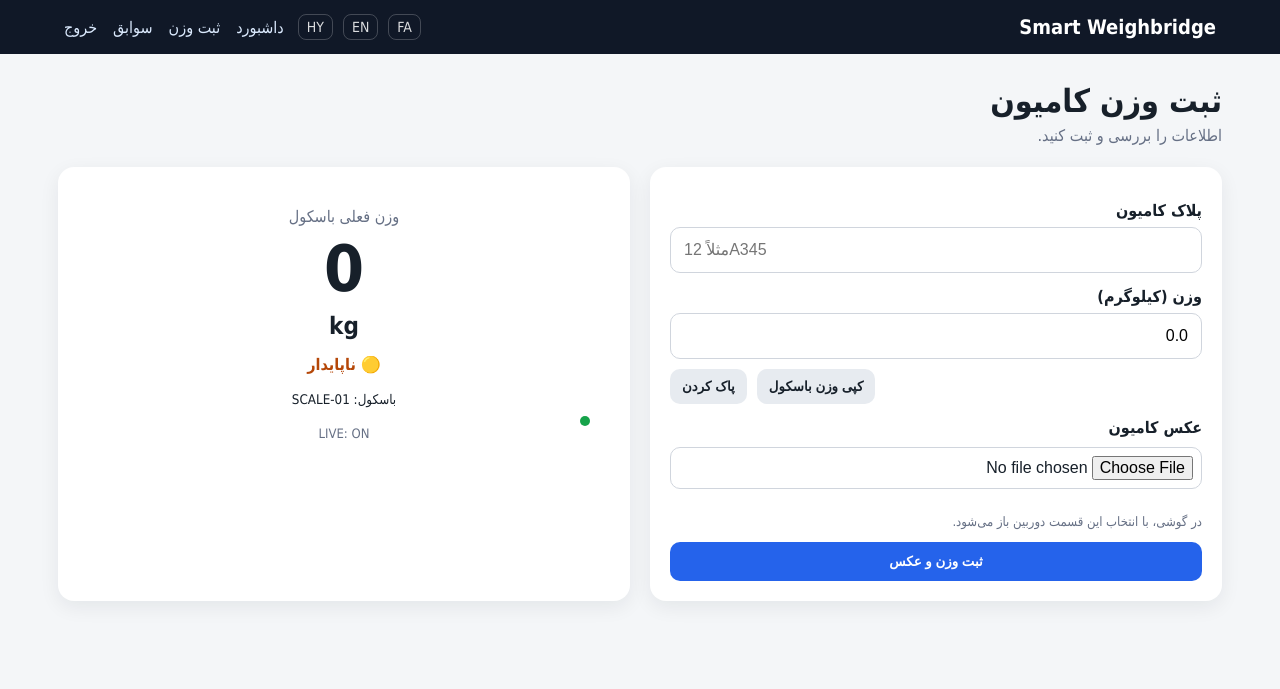
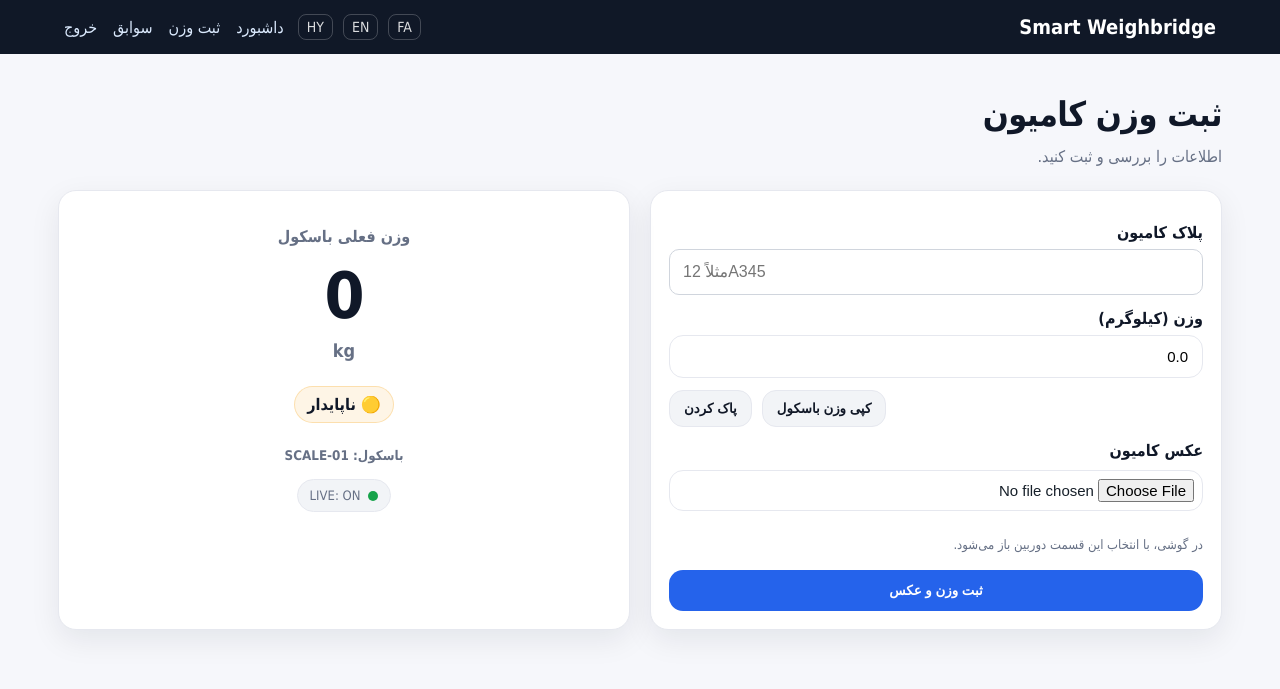
Before and after one commit to ataalamdoust10-del/smartweighbridge, a FastAPI app: page /weigh in a window 1280 px wide. Shown: the top 689 px of the page. Run offline with FastAPI, Linux system fonts and the light colour scheme; the visitor is signed in with stand-in values (Sample User, id 1); data comes from the database, SQL or seed files in the repository.

Commit message:
UI: Improve weigh page

```diff
--- a/app/templates/weigh.html
+++ b/app/templates/weigh.html
@@ -4,18 +4,216 @@
 
 {% block content %}
 <style>
+  :root{
+    --bg: #f6f7fb;
+    --card: #ffffff;
+    --text: #101828;
+    --muted: #667085;
+    --border: #e6e8ef;
+    --shadow: 0 10px 30px rgba(16,24,40,.08);
+    --primary: #2563eb;
+    --primary2:#1d4ed8;
+    --ok: #16a34a;
+    --warn:#f59e0b;
+    --radius: 18px;
+  }
+
+  body{ background: var(--bg); }
+  .container{ padding-top: 28px; padding-bottom: 40px; }
+
+  .page-head{
+    display:flex;
+    align-items:flex-end;
+    justify-content:space-between;
+    margin: 12px 0 18px;
+  }
+  .page-head h1{
+    margin: 0;
+    font-size: 34px;
+    letter-spacing: -0.5px;
+    color: var(--text);
+  }
+  .page-head p{
+    margin: 8px 0 0;
+    color: var(--muted);
+    line-height: 1.9;
+  }
+
+  .card{
+    background: var(--card);
+    border: 1px solid var(--border);
+    border-radius: var(--radius);
+    box-shadow: var(--shadow);
+    padding: 18px;
+  }
+
+  form label{
+    display:block;
+    margin: 12px 0 8px;
+    font-weight: 800;
+    color: var(--text);
+  }
+  form input[type="text"],
+  form input[type="number"],
+  form input[type="file"],
+  form select,
+  form textarea{
+    width: 100%;
+    border: 1px solid var(--border);
+    background: #fff;
+    border-radius: 14px;
+    padding: 12px 14px;
+    outline: none;
+    font-size: 15px;
+    transition: box-shadow .15s ease, border-color .15s ease, transform .05s ease;
+  }
+  form input:focus,
+  form select:focus,
+  form textarea:focus{
+    border-color: rgba(37,99,235,.55);
+    box-shadow: 0 0 0 4px rgba(37,99,235,.12);
+  }
+
+  .hint{
+    margin-top: 10px;
+    color: var(--muted);
+    font-size: 13px;
+    line-height: 1.8;
+  }
+
+  .btn{
+    border: 1px solid var(--border);
+    background: #f2f4f7;
+    color: #111827;
+    cursor: pointer;
+    border-radius: 14px;
+    padding: 10px 14px;
+    font-weight: 900;
+    transition: transform .05s ease, background .15s ease, border-color .15s ease;
+    user-select: none;
+  }
+  .btn:hover{ background: #eef2ff; border-color: #d7dcff; }
+  .btn:active{ transform: translateY(1px); }
+
+  .btn.primary{
+    background: var(--primary);
+    border-color: transparent;
+    color: #fff;
+  }
+  .btn.primary:hover{ background: var(--primary2); }
+
+  .btn.full{ width: 100%; padding: 12px 16px; }
+
+  .mini-actions{
+    display:flex;
+    gap:10px;
+    justify-content:flex-end;
+    margin-top: 12px;
+    flex-wrap:wrap;
+  }
+
   #photosWrap .photo-input{ display:block; margin-top:10px; }
-  .mini-actions{ display:flex; gap:10px; justify-content:flex-end; margin-top:10px; flex-wrap:wrap; }
-  .mini-actions .btn{ padding:10px 12px; border-radius:10px; font-weight:800; }
-  .photo-preview{ margin-top:12px; display:grid; grid-template-columns:repeat(2, 1fr); gap:12px; }
+
+  .photo-preview{
+    margin-top:12px;
+    display:grid;
+    grid-template-columns:repeat(2, 1fr);
+    gap:12px;
+  }
   .photo-item{ position:relative; }
-  .photo-item img{ width:100%; height:160px; object-fit:cover; border-radius:12px; background:#f2f4f7; border:1px solid #eaecf0; }
-  .photo-item button{ position:absolute; top:8px; left:8px; border:0; border-radius:10px; padding:6px 10px; cursor:pointer; background:rgba(0,0,0,.55); color:#fff; font-weight:900; line-height:1; }
-  .conn{ margin-top:8px; font-size:13px; color:#667085; }
-  .dot{ display:inline-block; width:10px; height:10px; border-radius:50%; margin-left:6px; vertical-align:middle; }
-  .dot.ok{ background:#16a34a; }
-  .dot.bad{ background:#f59e0b; }
-  @media(max-width:760px){ .photo-preview{ grid-template-columns:1fr; } }
+  .photo-item img{
+    width:100%;
+    height:170px;
+    object-fit:cover;
+    border-radius:16px;
+    background:#f2f4f7;
+    border:1px solid var(--border);
+  }
+  .photo-item button{
+    position:absolute;
+    top:10px;
+    left:10px;
+    border:0;
+    border-radius:12px;
+    padding:7px 10px;
+    cursor:pointer;
+    background:rgba(16,24,40,.65);
+    color:#fff;
+    font-weight:900;
+    line-height:1;
+    backdrop-filter: blur(6px);
+  }
+
+  .scale-box{
+    display:flex;
+    flex-direction:column;
+    gap:10px;
+    align-items:center;
+    text-align:center;
+    padding: 18px 10px;
+  }
+  .scale-box > span{
+    color: var(--muted);
+    font-weight: 800;
+  }
+  #liveWeight{
+    font-size: 64px;
+    line-height: 1;
+    letter-spacing: -1px;
+    color: var(--text);
+  }
+  .scale-box b{
+    font-size: 18px;
+    color: var(--muted);
+    font-weight: 900;
+    margin-top: -6px;
+  }
+
+  #stable{
+    padding: 8px 12px;
+    border-radius: 999px;
+    font-weight: 900;
+    border: 1px solid var(--border);
+    background: #f9fafb;
+    color: var(--text);
+  }
+  #stable.stable{
+    border-color: rgba(22,163,74,.25);
+    background: rgba(22,163,74,.08);
+  }
+  #stable.unstable{
+    border-color: rgba(245,158,11,.25);
+    background: rgba(245,158,11,.10);
+  }
+
+  #scaleStatus{
+    color: var(--muted);
+    font-weight: 800;
+  }
+
+  .conn{
+    margin-top: 6px;
+    font-size: 13px;
+    color: var(--muted);
+    display:inline-flex;
+    align-items:center;
+    gap:8px;
+    padding: 8px 12px;
+    border-radius: 999px;
+    background: #f2f4f7;
+    border: 1px solid var(--border);
+  }
+  .dot{ width:10px; height:10px; border-radius:50%; display:inline-block; }
+  .dot.ok{ background: var(--ok); }
+  .dot.bad{ background: var(--warn); }
+
+  @media(max-width: 760px){
+    .page-head{ align-items:flex-start; flex-direction:column; gap:8px; }
+    #liveWeight{ font-size: 54px; }
+    .photo-preview{ grid-template-columns:1fr; }
+    .mini-actions{ justify-content:stretch; }
+    .mini-actions .btn{ flex: 1; }
+  }
 </style>
 
 <div class="page-head">
@@ -26,6 +224,7 @@
 </div>
 
 <div class="grid-2">
+  <!-- فرم ثبت -->
   <section class="card">
     <form method="post" action="/weigh" enctype="multipart/form-data" id="weighForm">
       <label>{{ _('truck_plate') }}</label>
@@ -40,24 +239,31 @@
       </div>
 
       <label>{{ _('truck_photo') }}</label>
+
       <div id="photosWrap">
         <input class="camera photo-input" type="file" name="photo" accept="image/*" capture="environment">
       </div>
+
       <div id="photoPreview" class="photo-preview"></div>
+
       <p class="hint">{{ _('hint_camera') }}</p>
+
       <button class="btn primary full" type="submit">{{ _('submit_weigh') }}</button>
     </form>
   </section>
 
+  <!-- نمایش وزن باسکول -->
   <section class="card">
     <div class="scale-box">
       <span>{{ _('current_scale_weight') }}</span>
       <strong id="liveWeight">{{ state.weight }}</strong>
       <b>kg</b>
+
       <div id="stable" class="{{ 'stable' if state.stable else 'unstable' }}">
         {{ '🟢 ' + _('stable') if state.stable else '🟡 ' + _('waiting') }}
       </div>
-      <small id="scaleStatus">{{ _('scale') }}: {{ state.scale_id }}</small>
+
+      <small id="scaleStatus">{{ _('scale') }}: {{ state.scale_id or '' }}</small>
       <div class="conn" id="connStatus"><span class="dot bad"></span>LIVE: OFF</div>
     </div>
   </section>
@@ -65,6 +271,7 @@
 
 <script>
 document.addEventListener('DOMContentLoaded', () => {
+  // ====== plate formatting ======
   const plateInput = document.getElementById('plateInput');
   if (plateInput) {
     plateInput.addEventListener('input', () => {
@@ -72,6 +279,7 @@ document.addEventListener('DOMContentLoaded', () => {
     });
   }
 
+  // ====== weight live ======
   const wi = document.getElementById('weightInput');
   const lw = document.getElementById('liveWeight');
   const s  = document.getElementById('stable');
@@ -93,9 +301,14 @@ document.addEventListener('DOMContentLoaded', () => {
       const r = await fetch('/api/scale/weight', { cache: 'no-store' });
       const d = await r.json();
 
-      if (cs) { cs.innerHTML = `<span class="dot ok"></span>LIVE: ON`; }
-      if (document.activeElement !== wi) { lw.textContent = (d.weight ?? 0); }
-      if (ss) { ss.textContent = SCALE_LABEL + ': ' + (d.scale_id ?? ''); }
+      if (cs) cs.innerHTML = `<span class="dot ok"></span>LIVE: ON`;
+
+      if (document.activeElement !== wi) {
+        lw.textContent = (d.weight ?? 0);
+      }
+
+      if (ss) ss.textContent = SCALE_LABEL + ': ' + (d.scale_id ?? '');
+
       if (s) {
         if (d.stable) {
           s.className = 'stable';
@@ -106,44 +319,93 @@ document.addEventListener('DOMContentLoaded', () => {
         }
       }
     } catch (e) {
-      if (cs) { cs.innerHTML = `<span class="dot bad"></span>LIVE: OFF`; }
+      if (cs) cs.innerHTML = `<span class="dot bad"></span>LIVE: OFF`;
     }
   }
 
   refreshWeight();
   setInterval(refreshWeight, 1000);
 
+  // ====== copy scale button ======
   const copyBtn = document.getElementById('copyScaleBtn');
   if (copyBtn && wi && lw) {
-    copyBtn.addEventListener('click', () => { wi.value = lw.textContent; });
+    copyBtn.addEventListener('click', () => {
+      wi.value = lw.textContent;
+      wi.dispatchEvent(new Event('input')); // برای آپدیت نمایش
+    });
   }
 
+  // ====== clear form ======
   const clearBtn = document.getElementById('clearFormBtn');
   if (clearBtn) {
     clearBtn.addEventListener('click', () => {
-      document.getElementById('weighForm').reset();
-      document.getElementById('photoPreview').innerHTML = '';
-      lw.textContent = '0';
+      const form = document.getElementById('weighForm');
+      const preview = document.getElementById('photoPreview');
+      const wrap = document.getElementById('photosWrap');
+
+      if (form) form.reset();
+      if (preview) preview.innerHTML = '';
+
+      // ریست ورودی‌های عکس به یک input
+      if (wrap) {
+        wrap.innerHTML = '';
+        const first = document.createElement('input');
+        first.className = 'camera photo-input';
+        first.type = 'file';
+        first.name = 'photo';
+        first.accept = 'image/*';
+        first.setAttribute('capture', 'environment');
+        wrap.appendChild(first);
+      }
+
+      if (lw) lw.textContent = '0';
+      if (wi) wi.value = '';
     });
   }
 
+  // ====== multi photo ======
   const photosWrap = document.getElementById('photosWrap');
   const photoPreview = document.getElementById('photoPreview');
+
+  if (photosWrap && photoPreview) {
     photosWrap.addEventListener('change', (e) => {
       if (!e.target.classList.contains('photo-input')) return;
-    const file = e.target.files[0];
+
+      const file = e.target.files && e.target.files[0];
       if (!file) return;
 
+      // نمایش پیش‌نمایش
       const reader = new FileReader();
       reader.onload = (ev) => {
         const item = document.createElement('div');
         item.className = 'photo-item';
-      item.innerHTML = `<img src="${ev.target.result}"><button type="button">✕</button>`;
-      item.querySelector('button').onclick = () => { item.remove(); e.target.remove(); };
+        item.innerHTML = `
+          <img src="${ev.target.result}">
+          <button type="button" aria-label="remove">×</button>
+        `;
+
+        item.querySelector('button').onclick = () => {
+          item.remove();
+          e.target.remove();
+
+          // اگر هیچ input باقی نماند، یکی بساز
+          const any = photosWrap.querySelector('input.photo-input');
+          if (!any) {
+            const first = document.createElement('input');
+            first.className = 'camera photo-input';
+            first.type = 'file';
+            first.name = 'photo';
+            first.accept = 'image/*';
+            first.setAttribute('capture', 'environment');
+            photosWrap.appendChild(first);
+          }
+        };
+
         photoPreview.appendChild(item);
       };
       reader.readAsDataURL(file);
 
+      // اضافه کردن input جدید برای عکس بعدی
       const newInput = document.createElement('input');
       newInput.className = 'camera photo-input';
       newInput.type = 'file';
@@ -152,6 +414,7 @@ document.addEventListener('DOMContentLoaded', () => {
       newInput.setAttribute('capture', 'environment');
       photosWrap.appendChild(newInput);
     });
+  }
 });
 </script>
 {% endblock %}
```
Lines whose indentation alone changed are shown as unchanged.
